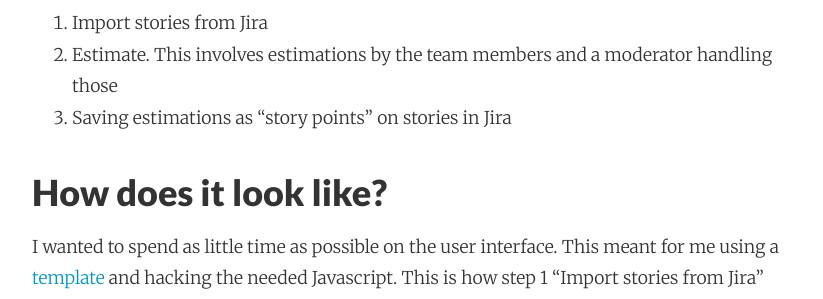
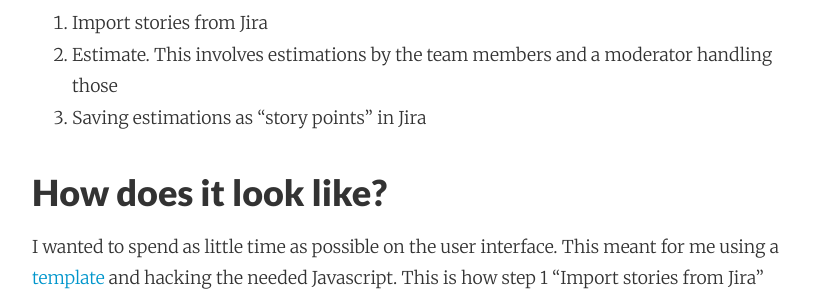
Before and after one commit to adri/adri.github.io, a Jekyll site: the page built from _posts/2017-07-05-learning-elixir-first-side-project.md, in a window 1280 px wide and 900 px high, scrolled down 1849 px. Shown: the part 153-452 px from the top of the window, without its empty margins (224-1047 px from the left). Built offline with Jekyll 4.4.1, drawn with Linux system fonts in a browser that asks for light colours; nearby versions of some CDN libraries; comment, search, counter and statistics services are not loaded.

Commit message:
Autocommit from wiki

```diff
--- a/_posts/2017-07-05-learning-elixir-first-side-project.md
+++ b/_posts/2017-07-05-learning-elixir-first-side-project.md
@@ -33,7 +33,7 @@ Everything was geared towards the specific use-case we have. Learning Elixir was
 
 1. Import stories from Jira
 2. Estimate. This involves estimations by the team members and a moderator handling those
-3. Saving estimations as "story points" on stories in Jira
+3. Saving estimations as "story points" in Jira
 
 ### How does it look like?
 I wanted to spend as little time as possible on the user interface. This meant for me using a [template](https://www.creative-tim.com/product/paper-kit) and hacking the needed Javascript. This is how step 1 "Import stories from Jira" looks like:
```
